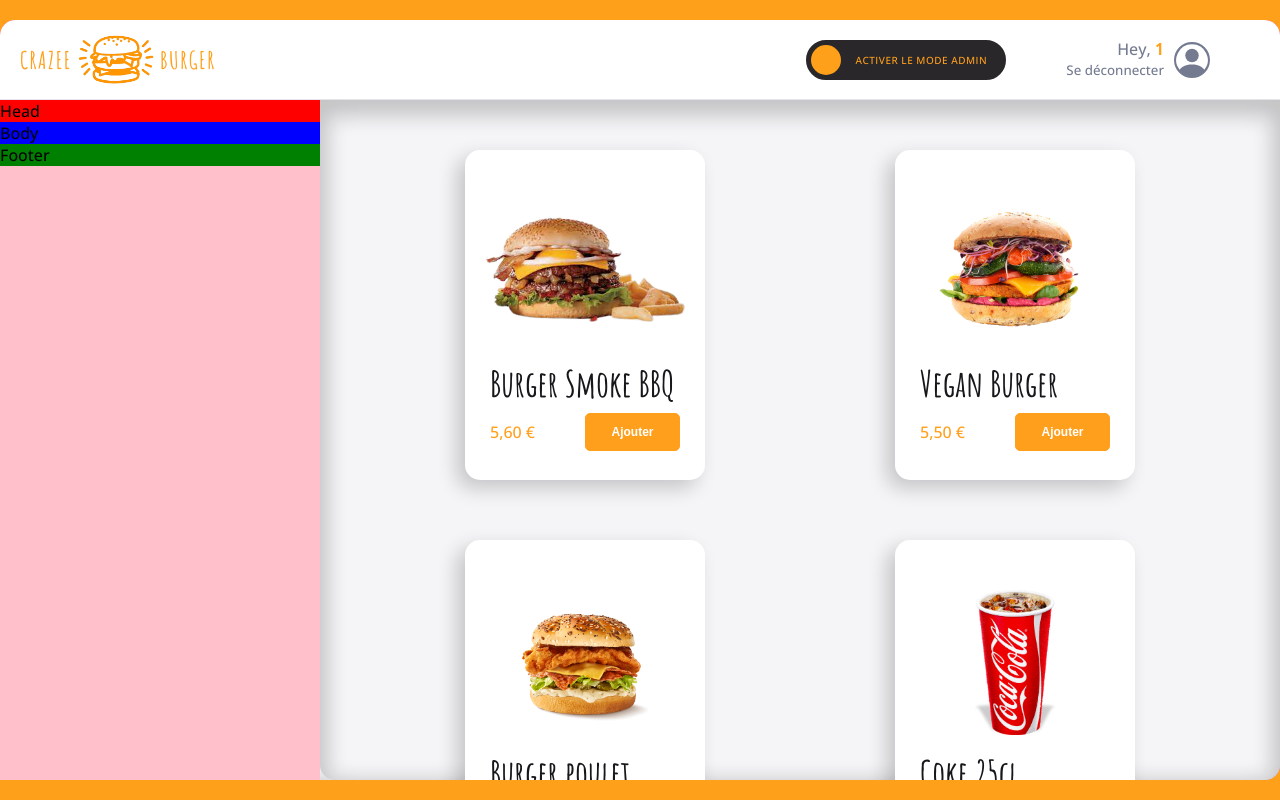
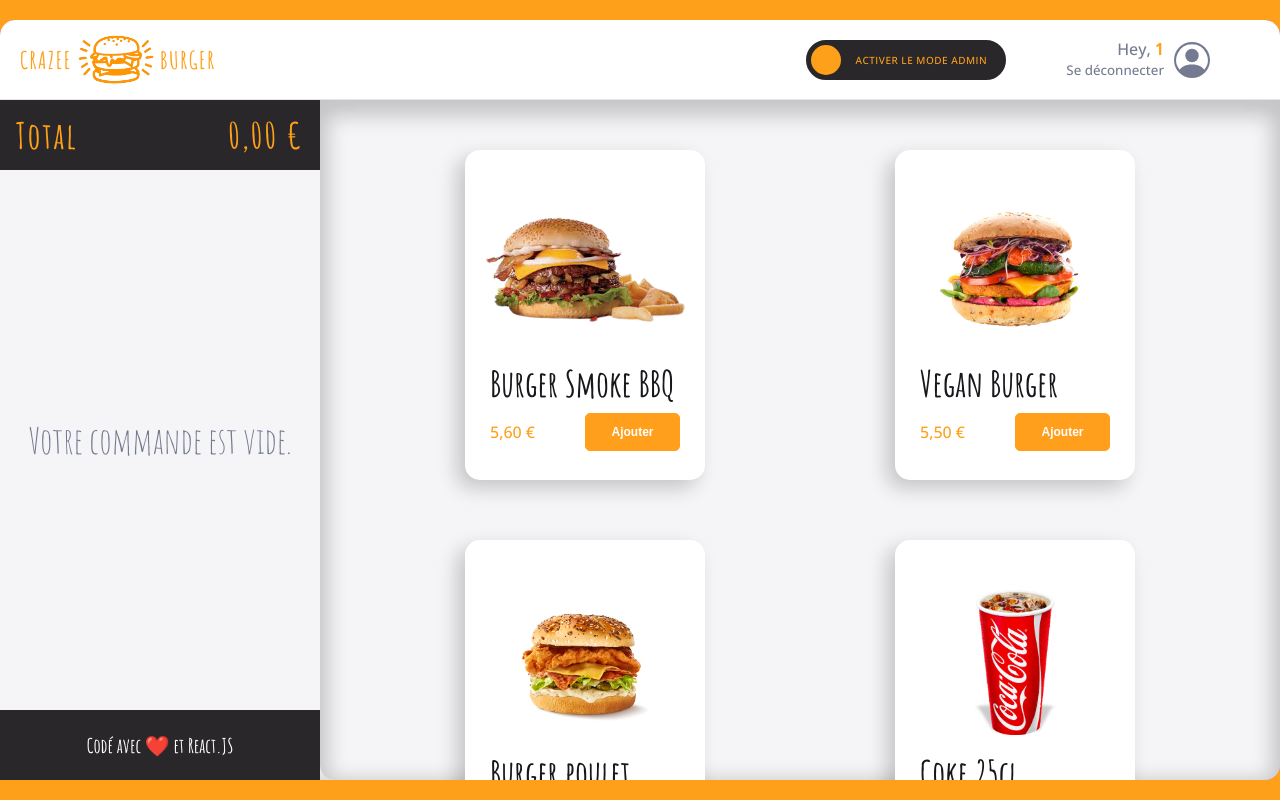
Before and after one commit to Ekkylibre/crazee-burger, a React (Vite) app: page /order/1 in a window 1280 px wide. Built offline with nearby package versions, Linux system fonts and the light colour scheme.

Commit message:
♻️ F10: BASKET > Add and use Total, Footer, Body, Header.jsx

```diff
--- a/src/components/pages/order/Main/Main.jsx
+++ b/src/components/pages/order/Main/Main.jsx
@@ -1,7 +1,7 @@
 import styled from "styled-components"
 import { theme } from "../../../../theme"
 import MainRightSide from "./MainRightSide/MainRightSide"
-import Basket from "./MainRightSide/Basket"
+import Basket from "./MainRightSide/Basket/Basket"
 
 export default function Main() {
   return (
--- a/src/components/pages/order/Main/MainRightSide/Basket.jsx
+++ /dev/null
@@ -1,27 +0,0 @@
-import styled from "styled-components"
-
-export default function Basket() {
-  return <BasketStyled>
-    <div className="head">Head</div>
-    <div className="body">Body</div>
-    <div className="footer">Footer</div>
-  </BasketStyled>
-}
-
-const BasketStyled = styled.div`
-  background: pink;
-  display: flex;
-  flex-direction: column;
-
-  .head{
-    background: red;
-  }
-
-  .body{
-    background: blue;
-  }
-
-  .footer{
-    background: green;
-  }
-`
--- /dev/null
+++ b/src/components/pages/order/Main/MainRightSide/Basket/Basket.jsx
@@ -0,0 +1,21 @@
+import styled from "styled-components"
+import Total from "./Total"
+import { formatPrice } from "../../../../../../utils/maths"
+import Footer from "./Footer"
+import BasketBody from "./BasketBody"
+
+export default function Basket() {
+  return (
+    <BasketStyled>
+      <Total amountToPay={formatPrice(0)} />
+      <BasketBody />
+      <Footer />
+    </BasketStyled>
+  )
+}
+
+const BasketStyled = styled.div`
+  background: pink;
+  display: flex;
+  flex-direction: column;
+`
--- /dev/null
+++ b/src/components/pages/order/Main/MainRightSide/Basket/BasketBody.jsx
@@ -0,0 +1,30 @@
+import styled from "styled-components"
+import { theme } from "../../../../../../theme"
+
+export default function BasketBody() {
+  return (
+    <BasketBodyStyled>
+      <span className="empty-message">Votre commande est vide.</span>
+    </BasketBodyStyled>
+  )
+}
+
+const BasketBodyStyled = styled.div`
+  flex: 1;
+  background: ${theme.colors.background_white};
+  box-shadow: ${theme.shadows.basket};
+
+  .empty-message {
+    display: flex;
+    height: calc(95vh - 10vh - 70px - 70px);
+    text-align: center;
+    flex: 1;
+    justify-content: center;
+    align-items: center;
+    align-self: center;
+    line-height: 2;
+    font-family: ${theme.fonts.family.stylish};
+    font-size: ${theme.fonts.size.P4};
+    color: ${theme.colors.greyBlue};
+  }
+`
--- /dev/null
+++ b/src/components/pages/order/Main/MainRightSide/Basket/Footer.jsx
@@ -0,0 +1,27 @@
+import styled from "styled-components"
+import { theme } from "../../../../../../theme"
+import Header from "../../../../../reusable-ui/Header"
+
+export default function Footer() {
+  return (
+    <Header>
+      <FooterStyled>
+        <span>Codé avec ❤️ et React.JS</span>
+      </FooterStyled>
+    </Header>
+  )
+}
+
+const FooterStyled = styled.div`
+  height: 100%;
+  display: flex;
+  justify-content: center;
+  align-items: center;
+
+  span {
+    font-size: ${theme.fonts.size.P2};
+    font-family: ${theme.fonts.family.stylish};
+    font-weight: ${theme.fonts.weights.bold};
+    color: ${theme.colors.white};
+  }
+`
--- /dev/null
+++ b/src/components/pages/order/Main/MainRightSide/Basket/Total.jsx
@@ -0,0 +1,26 @@
+import styled from "styled-components"
+import { theme } from "../../../../../../theme"
+import Header from "../../../../../reusable-ui/Header"
+
+export default function Total({ amountToPay }) {
+  return (
+    <Header>
+      <TotalStyled>
+        <span className="total">Total</span>
+        <span className="amount">{amountToPay}</span>
+      </TotalStyled>
+    </Header>
+  )
+}
+
+const TotalStyled = styled.div`
+  height: 100%;
+  display: flex;
+  justify-content: space-between;
+  align-items: center;
+  color: ${theme.colors.primary};
+  font-family: "Amatic SC", cursive;
+  font-size: ${theme.fonts.size.P4};
+  font-weight: ${theme.fonts.weights.bold};
+  letter-spacing: 2px;
+`
--- /dev/null
+++ b/src/components/reusable-ui/Header.jsx
@@ -0,0 +1,12 @@
+import styled from "styled-components"
+import { theme } from "../../theme"
+
+export default function Header({ children }) {
+  return <HeaderStyled>{children}</HeaderStyled>
+}
+
+const HeaderStyled = styled.div`
+  height: 70px;
+  background: ${theme.colors.background_dark};
+  padding: 0 16px;
+`
```
